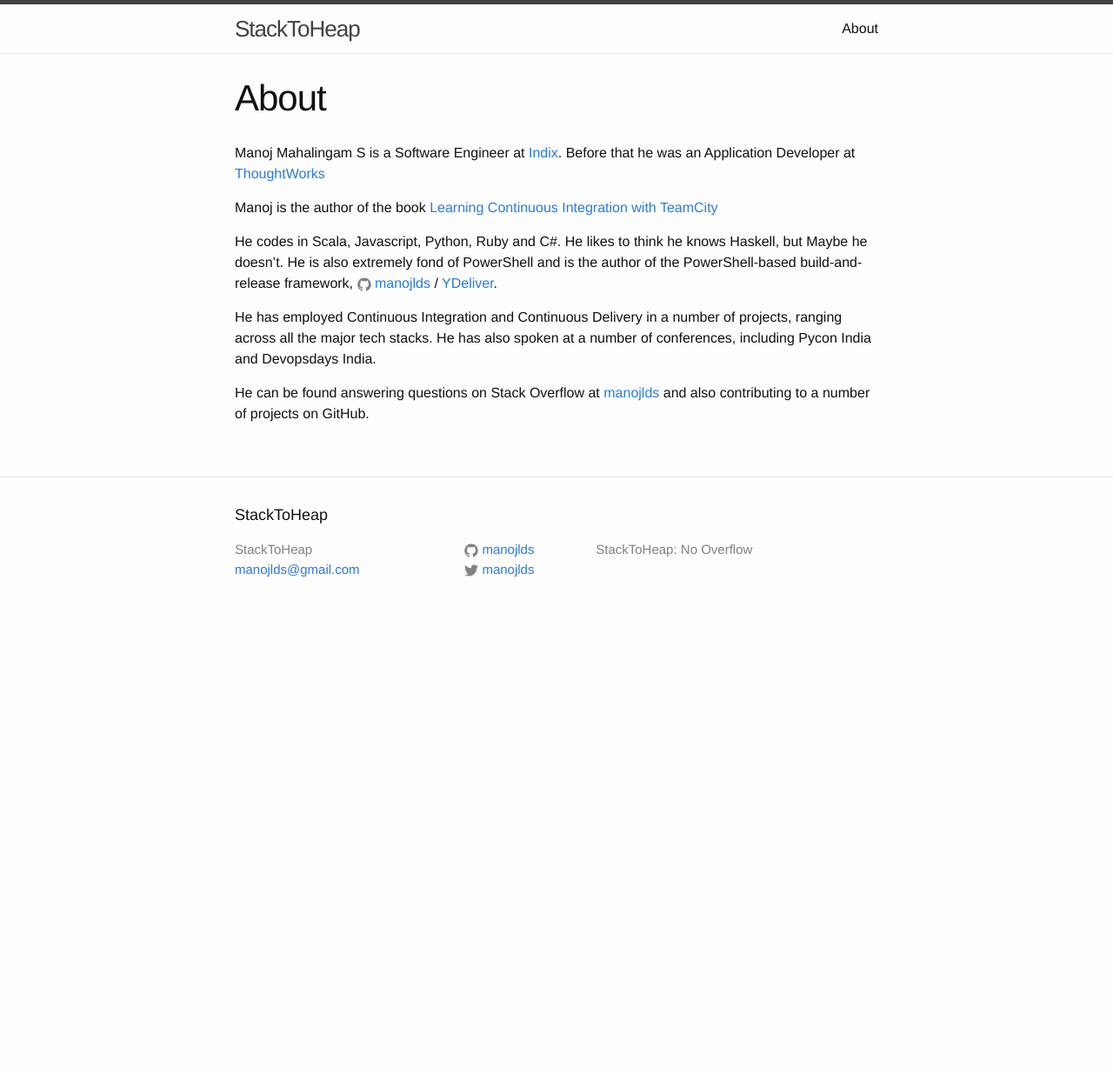
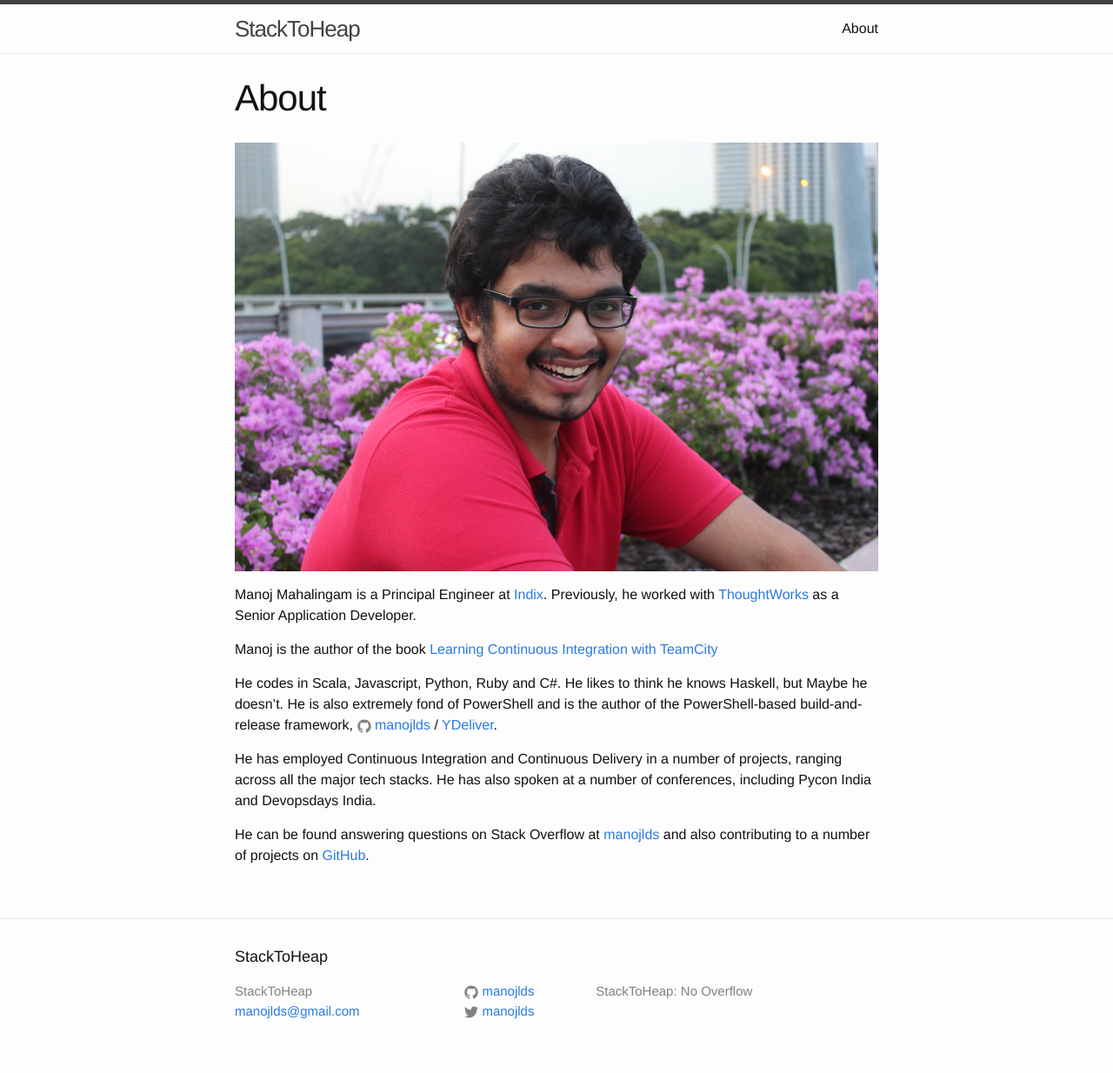
Before and after one commit to stacktoheap/stacktoheap.github.io, a Jekyll site: the page built from about.md, in a window 1280 px wide. Shown: the whole page at 87% size. Built offline with Jekyll 4.4.1, drawn with Linux system fonts in a browser that asks for light colours; comment, search, counter and statistics services are not loaded; before the commit the page ends 900 px from its top, so only the background shows below that.

Commit message:
Update profile image and few fixes

```diff
--- a/_includes/header.html
+++ b/_includes/header.html
@@ -14,11 +14,7 @@
       </a>
 
       <div class="trigger">
-        {% for my_page in site.pages %}
-          {% if my_page.title %}
-          <a class="page-link" href="{{ my_page.url | prepend: site.baseurl }}">{{ my_page.title }}</a>
-          {% endif %}
-        {% endfor %}
+        {% for my_page in site.pages %}{% if my_page.header %}<a class="page-link" href="{{ my_page.url | prepend: site.baseurl }}">{{ my_page.title }}</a>{% endif %}{% endfor %}
       </div>
     </nav>
 
--- a/about.md
+++ b/about.md
@@ -1,10 +1,13 @@
 ---
 layout: page
 title: About
+header: true
 permalink: /about/
 ---
 
-Manoj Mahalingam S is a Software Engineer at [Indix](http://www.indix.com). Before that he was an Application Developer at [ThoughtWorks](http://www.thoughtworks.com)
+![Manoj Mahalingam]({{ site.url }}/images/profile.jpg)
+
+Manoj Mahalingam is a Principal Engineer at [Indix](http://www.indix.com). Previously, he worked with [ThoughtWorks](http://www.thoughtworks.com) as a Senior Application Developer.
 
 Manoj is the author of the book [Learning Continuous Integration with TeamCity](https://www.packtpub.com/web-development/learning-continuous-integration-teamcity-raw)
 
@@ -12,4 +15,4 @@
 
 He has employed Continuous Integration and Continuous Delivery in a number of projects, ranging across all the major tech stacks. He has also spoken at a number of conferences, including Pycon India and Devopsdays India.
 
-He can be found answering questions on Stack Overflow at [manojlds](http://stackoverflow.com/users/526535/manojlds) and also contributing to a number of projects on GitHub.
+He can be found answering questions on Stack Overflow at [manojlds](http://stackoverflow.com/users/526535/manojlds) and also contributing to a number of projects on [GitHub](https://github.com/manojlds).
```
Also changed, not shown: Gemfile.lock, images/profile.jpg (added).
